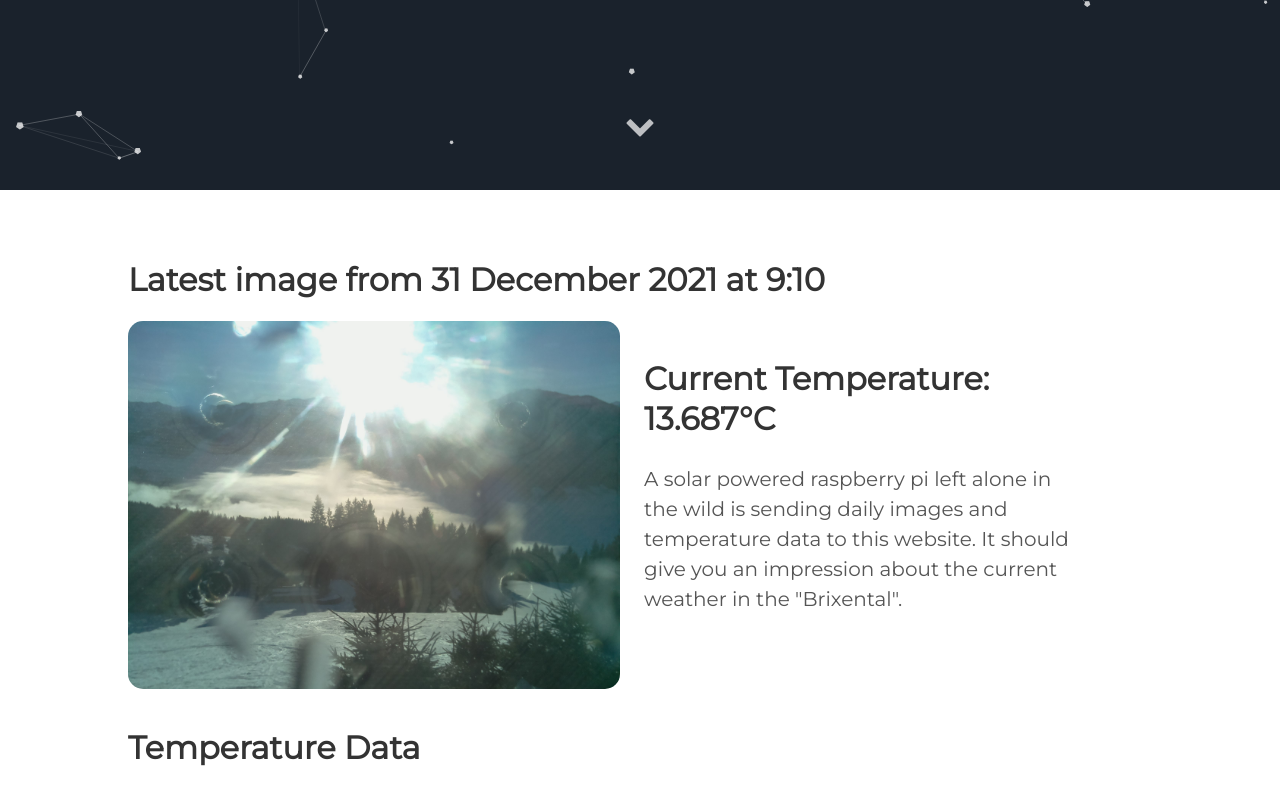
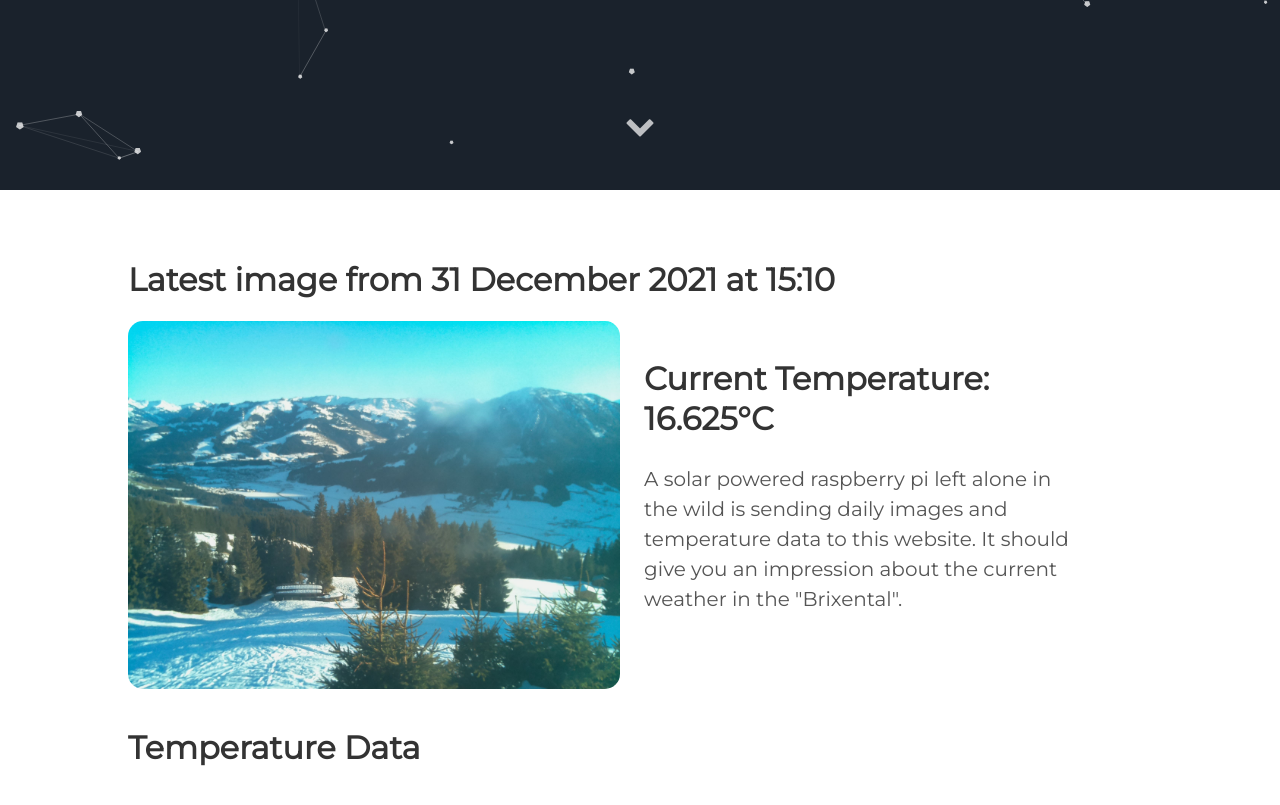
Before and after one commit to vektorious/vektorious.github.io, a Jekyll site: the page built from resources/huette.md, in a window 1280 px wide and 900 px high, scrolled down 710 px. Shown: the top 805 px of the window. Built offline with Jekyll 4.4.1, drawn with Linux system fonts in a browser that asks for light colours.

Commit message:
I'm a bot beep boop

```diff
--- a/resources/huette.md
+++ b/resources/huette.md
@@ -6,13 +6,13 @@
 description: 'Live image from the Austrian alps'
 twitter_text: ' '
 ---
-## Latest image from 31 December 2021 at  9:10
+## Latest image from 31 December 2021 at 15:10
 <div class="huette">
   <div class="huette-image">
     <img src="{{ "/assets/img/huette.jpg" | prepend: site.baseurl }}">
   </div>
   <div class="huette-text">
-        <h2>Current Temperature: 13.687°C</h2>
+        <h2>Current Temperature: 16.625°C</h2>
         <p>A solar powered raspberry pi left alone in the wild is sending daily images and temperature data to this website. It should give you an impression about the current weather in the "Brixental".</p>
 
   </div>
```
Also changed, not shown: rpi-script/2021-12-31_150925.txt (renamed from rpi-script/2021-12-31_090926.txt, +5 -6 lines), rpi-script/huette.md (+2 -2 lines), assets/img/huette.jpg, assets/img/temp_plot.png, rpi-script/temp_plot.png, 1 other file.
